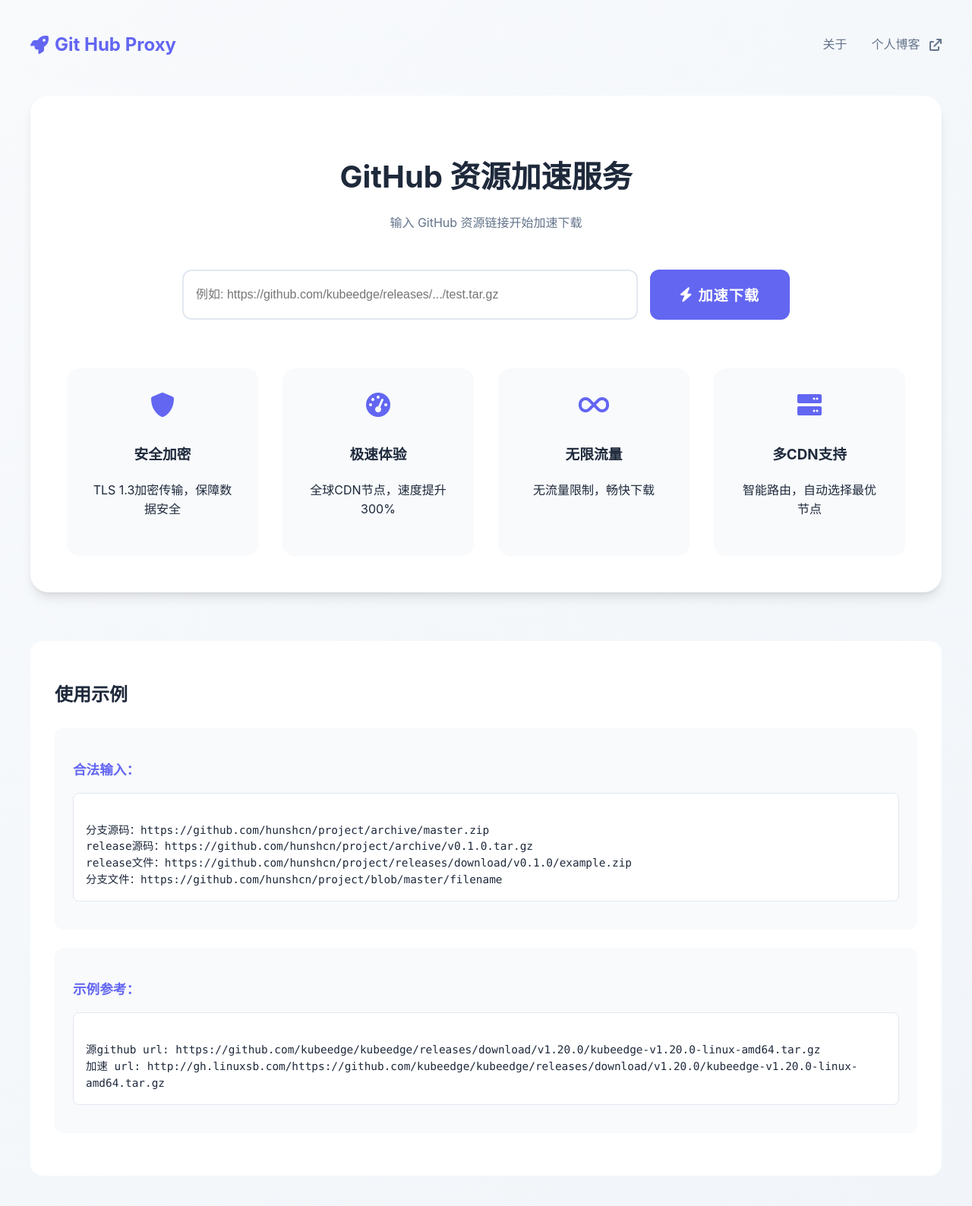
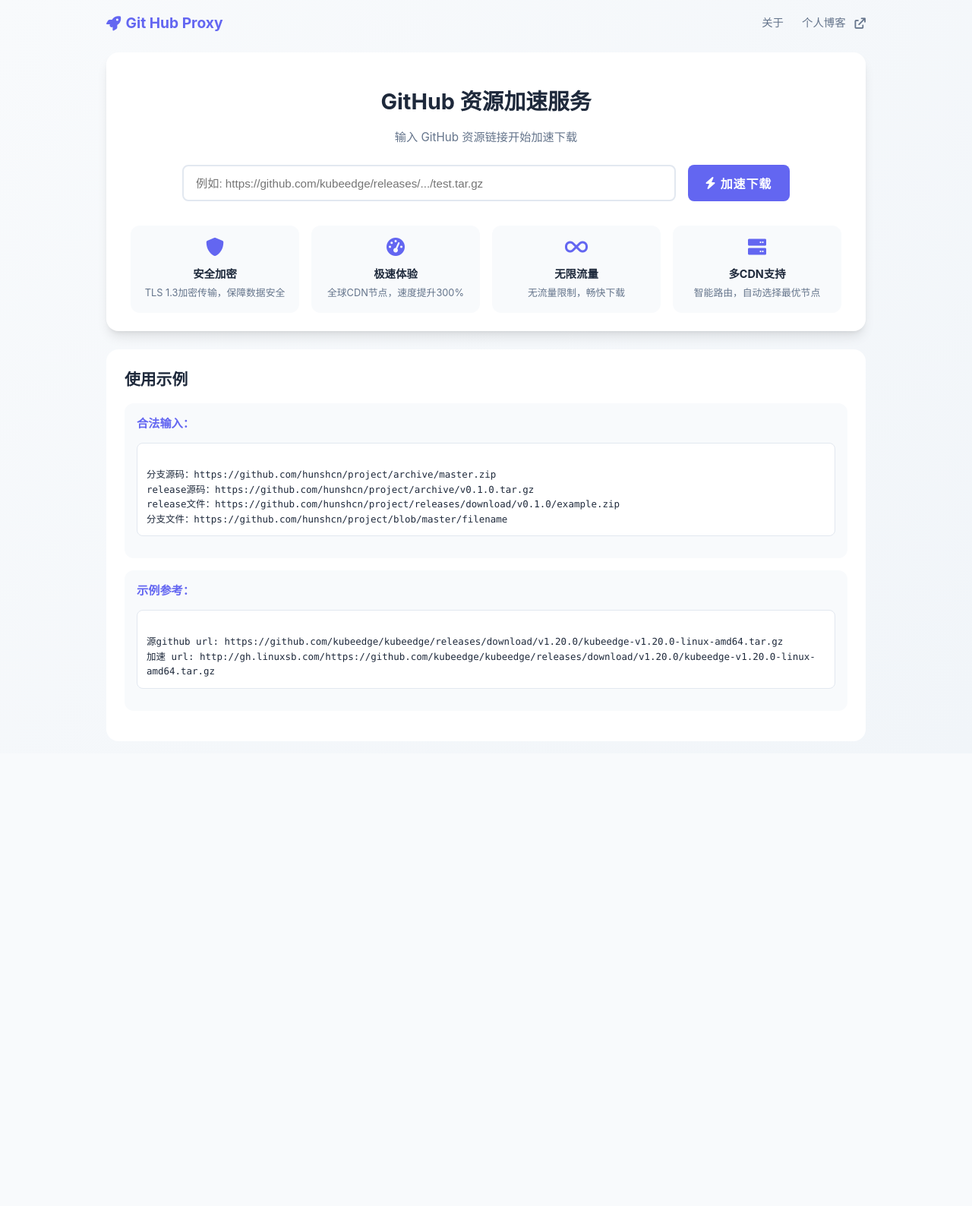
Before and after one commit to xianghongying/xhyghproxy, a Flask app: page / in a window 1280 px wide. Shown: the whole page at 76% size. After the commit the page ends 907 px from the top, so only its background shows below. Run offline with Flask 3, Linux system fonts and the light colour scheme.

Commit message:
v1.1.0 全面升级
✨ 新增功能:
- 多CDN源支持 (jsDelivr, ghproxy, GitMirror)
- 复制到剪贴板功能
- 健康检查端点 /health
- 配置API /api/config
- 速率限制保护
- CORS跨域支持
- 环境变量配置支持
- Docker健康检查
- 键盘快捷键支持
- 实时URL验证反馈

⚡ 性能优化:
- 连接池复用提升请求性能
- chunk大小优化到64KB
- HTTP缓存头支持
- gzip压缩支持

🔒 安全增强:
- 请求体大小限制
- 生产环境默认关闭debug
- 敏感请求头/响应头过滤

🐛 修复:
- uwsgi.ini重复配置
- 请求超时无响应问题
- 环境变量命名冲突

🎨 UI改进:
- 复制按钮和Toast通知
- 页面布局紧凑优化
- 实时验证反馈
- 第四张功能卡片展示多CDN支持

📦 运维优化:
- docker-compose.yml配置
- 日志文件轮转配置
- 时区设置 (Asia/Shanghai)
- .env.example配置模板
- .gitignore配置
- CHANGELOG.md版本记录

```diff
--- a/app/main.py
+++ b/app/main.py
@@ -48,7 +48,7 @@
 ''')
 
 HOST = os.environ.get('LISTEN_HOST', '0.0.0.0')  # 监听地址
-PORT = int(os.environ.get('LISTEN_PORT', '80'))  # 监听端口
+PORT = int(os.environ.get('FLASK_PORT', '80'))  # Flask监听端口
 DEBUG = os.environ.get('FLASK_DEBUG', 'false').lower() == 'true'  # Debug模式
 
 # CDN源配置 - 支持多个CDN
--- a/app/static/css/main.css
+++ b/app/static/css/main.css
@@ -10,8 +10,10 @@
     font-family: 'Inter', system-ui, -apple-system, sans-serif;
     background: var(--background);
     color: var(--text-primary);
-    line-height: 1.6;
+    line-height: 1.5;
     min-height: 100vh;
+    margin: 0;
+    padding: 0;
 }
 
 .nav-item[target="_blank"]::after {
@@ -23,30 +25,31 @@
 }
 
 .container {
-    max-width: 1200px;
+    max-width: 1000px;
     margin: 0 auto;
-    padding: 2rem;
+    padding: 1rem 1.5rem;
 }
 
 .header {
     display: flex;
     justify-content: space-between;
     align-items: center;
-    margin-bottom: 3rem;
+    margin-bottom: 1.5rem;
 }
 
 .logo {
-    font-size: 1.5rem;
+    font-size: 1.2rem;
     font-weight: 700;
     color: var(--primary-color);
     display: flex;
     align-items: center;
-    gap: 0.5rem;
+    gap: 0.4rem;
 }
 
 .nav {
     display: flex;
-    gap: 2rem;
+    gap: 1.5rem;
+    font-size: 0.9rem;
 }
 
 .nav-item {
@@ -61,22 +64,23 @@
 
 .main-card {
     background: white;
-    border-radius: 1.5rem;
-    padding: 3rem;
+    border-radius: 1rem;
+    padding: 1.5rem 2rem;
     box-shadow: 0 10px 15px -3px rgba(0, 0, 0, 0.1), 0 4px 6px -4px rgba(0, 0, 0, 0.1);
 }
 
 .title {
-    font-size: 2.5rem;
+    font-size: 1.8rem;
     text-align: center;
-    margin-bottom: 1rem;
+    margin-bottom: 0.5rem;
     color: var(--text-primary);
 }
 
 .subtitle {
     text-align: center;
     color: var(--text-secondary);
-    margin-bottom: 3rem;
+    margin-bottom: 1.5rem;
+    font-size: 0.95rem;
 }
 
 .input-group {
@@ -88,10 +92,10 @@
 
 input[type="text"] {
     flex: 1;
-    padding: 1rem;
+    padding: 0.75rem 1rem;
     border: 2px solid #e2e8f0;
-    border-radius: 0.75rem;
-    font-size: 1rem;
+    border-radius: 0.5rem;
+    font-size: 0.95rem;
     transition: all 0.3s ease;
 }
 
@@ -104,11 +108,11 @@
 /* 结果框样式 */
 .result-box {
     max-width: 800px;
-    margin: 1.5rem auto 0;
-    padding: 1.5rem;
+    margin: 1rem auto 0;
+    padding: 1rem;
     background: #f0fdf4;
     border: 1px solid #86efac;
-    border-radius: 0.75rem;
+    border-radius: 0.5rem;
 }
 
 .result-box.fade-in {
@@ -216,16 +220,16 @@
     background: var(--primary-color);
     color: white;
     border: none;
-    border-radius: 0.75rem;
+    border-radius: 0.5rem;
     cursor: pointer;
-    font-size: 1.2rem;
+    font-size: 1rem;
     letter-spacing: 0.05em;
-    padding: 1.2rem 2.5rem;
+    padding: 0.75rem 1.5rem;
     font-weight: 700;
     transition: background-color 0.3s ease, transform 0.2s ease;
     display: flex;
     align-items: center;
-    gap: 0.5rem;
+    gap: 0.4rem;
     position: relative;
 }
 
@@ -236,53 +240,71 @@
 
 .feature-cards {
     display: grid;
-    grid-template-columns: repeat(auto-fit, minmax(250px, 1fr));
-    gap: 2rem;
-    margin-top: 4rem;
+    grid-template-columns: repeat(4, 1fr);
+    gap: 1rem;
+    margin-top: 2rem;
 }
 
 .feature-card {
     text-align: center;
-    padding: 2rem;
+    padding: 1rem;
     background: #f8fafc;
-    border-radius: 1rem;
+    border-radius: 0.75rem;
     transition: transform 0.3s ease;
 }
 
 .feature-card:hover {
-    transform: translateY(-5px);
+    transform: translateY(-3px);
 }
 
 .feature-card i {
-    font-size: 2rem;
+    font-size: 1.5rem;
     color: var(--primary-color);
+    margin-bottom: 0.5rem;
+}
+
+.feature-card h3 {
+    font-size: 0.9rem;
+    margin: 0.3rem 0;
+}
+
+.feature-card p {
+    font-size: 0.8rem;
+    margin: 0;
+    color: var(--text-secondary);
+}
+
+.instructions {
+    margin-top: 1.5rem;
+    background: white;
+    padding: 1.5rem;
+    border-radius: 1rem;
+}
+
+.instructions h2 {
+    font-size: 1.3rem;
+    margin-top: 0;
     margin-bottom: 1rem;
 }
 
-.instructions {
-    margin-top: 4rem;
-    background: white;
-    padding: 2rem;
-    border-radius: 1rem;
-}
-
 .example-section {
-    margin: 1.5rem 0;
+    margin: 1rem 0;
     background: #f8fafc;
     border-radius: 0.75rem;
-    padding: 1.5rem;
+    padding: 1rem;
 }
 
 .example-section h3 {
     color: var(--primary-color);
-    margin-bottom: 1rem;
-    font-size: 1.1rem;
+    margin-bottom: 0.5rem;
+    margin-top: 0;
+    font-size: 0.95rem;
     font-weight: 600;
 }
 
 .example-code {
     background: #ffffff;
-    padding: 1rem;
+    padding: 0.75rem;
     border-radius: 0.5rem;
     border: 1px solid #e2e8f0;
     overflow-x: auto;
@@ -290,10 +312,10 @@
 
 .example-code code {
     font-family: 'SFMono-Regular', Consolas, 'Liberation Mono', Menlo, monospace;
-    font-size: 0.9rem;
+    font-size: 0.78rem;
     color: var(--text-primary);
     white-space: pre-wrap;
-    line-height: 1.5;
+    line-height: 1.4;
 }
 
 .example {
@@ -325,6 +347,10 @@
         gap: 1rem;
     }
 
+    .feature-cards {
+        grid-template-columns: repeat(2, 1fr);
+    }
+
     .result-content {
         flex-direction: column;
     }
--- a/docker-compose.yml
+++ b/docker-compose.yml
@@ -12,6 +12,8 @@
       - FLASK_DEBUG=false
       - JSDELIVR_ENABLE=1
       - PREFERRED_CDN=jsdelivr
+      - NGINX_LISTEN_PORT=80
+      - FLASK_PORT=80
       - REQUEST_TIMEOUT=30
       - RATE_LIMIT=200 per minute
       - RATE_LIMIT_ENABLE=true
```
Also changed, not shown: README.md, 3 other files.
